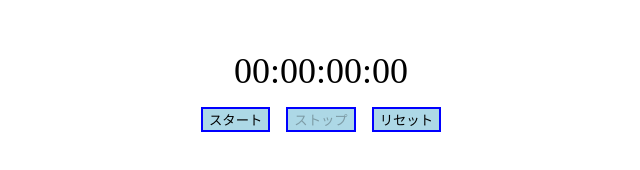
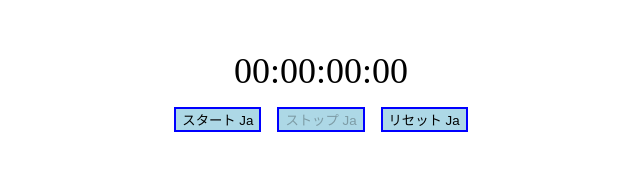
Before and after one commit to momo-gram/Stopwatch_20231031, a plain HTML site: page index.html in a window 1280 px wide. Shown: the whole page, without its empty margins (319-959 px from the left). Drawn offline with Linux system fonts and the light colour scheme.

Commit message:
Update index.html

```diff
--- a/index.html
+++ b/index.html
@@ -10,9 +10,9 @@
     <div class="stopwatch">
         <div class="time">00:00:00:00</div>
         <div class="controls">
-            <button id="start" onclick="startStopwatch()">スタート</button>
-            <button id="stop" onclick="stopStopwatch()" disabled>ストップ</button>
-            <button id="reset" onclick="resetStopwatch()">リセット</button>
+            <button id="start" onclick="startStopwatch()">スタート Ja</button>
+            <button id="stop" onclick="stopStopwatch()" disabled>ストップ Ja</button>
+            <button id="reset" onclick="resetStopwatch()">リセット Ja</button>
         </div>
     </div>
     <script src="script.js"></script>
```
